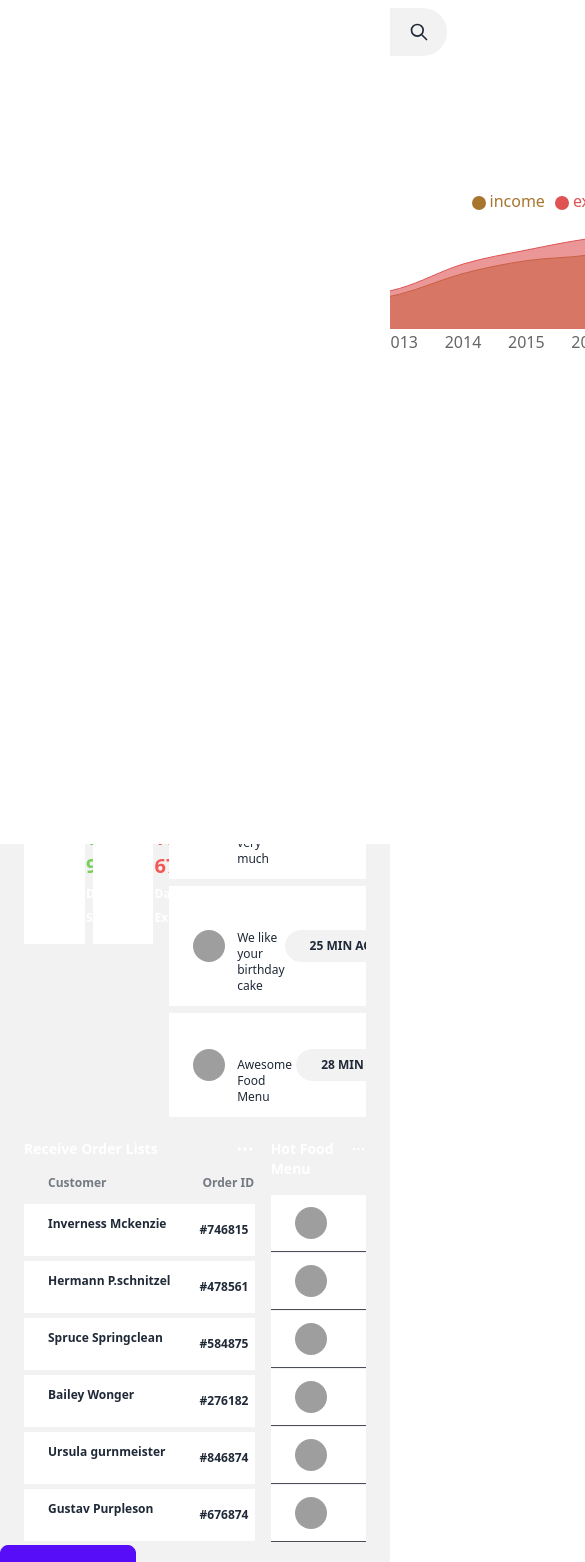
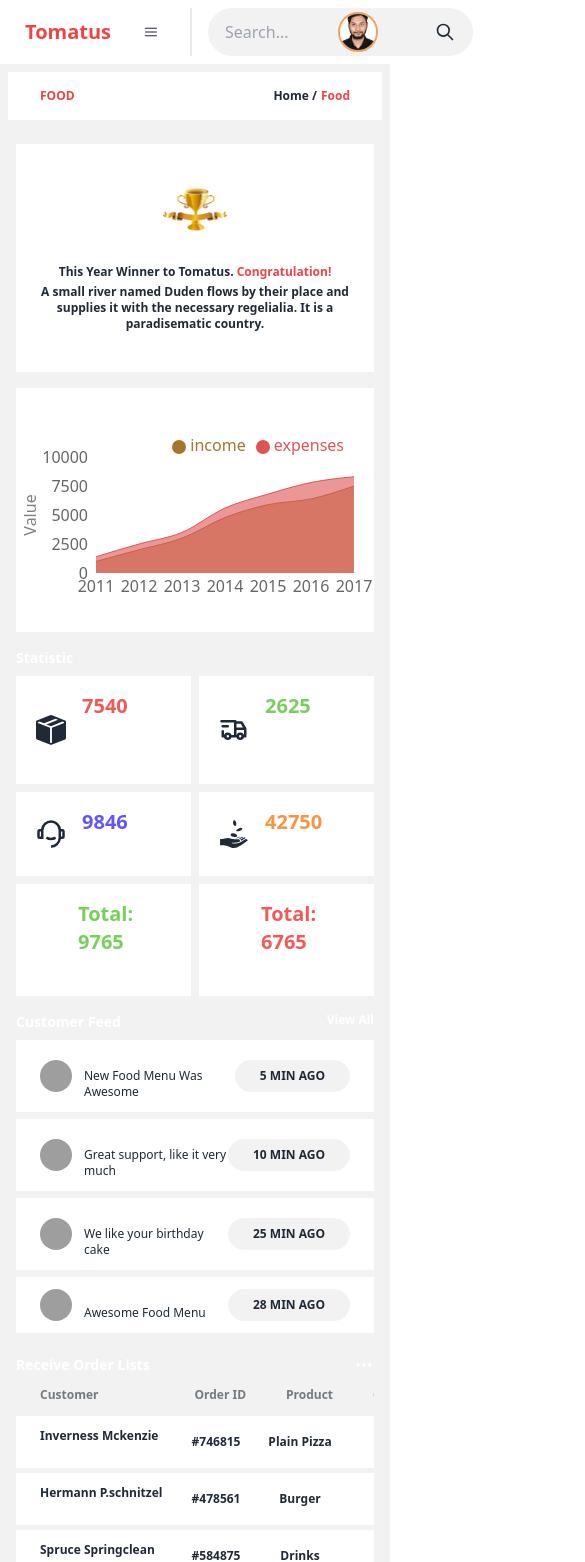
Before and after one commit to mirzaistiakhislam/tomatus-clone, a React (Vite) app: page / in a window 390 px wide. Shown: the top 1562 px of the page, 585 px wide, since content can reach past the window. Built offline with nearby package versions, Linux system fonts and the light colour scheme; grey boxes are pictures that could not be loaded; some icons are missing.

Commit message:
done home page responsive

```diff
--- a/src/components/CustomerFeed/CustomerFeed.jsx
+++ b/src/components/CustomerFeed/CustomerFeed.jsx
@@ -35,7 +35,7 @@ const CustomerFeed = () => {
     ]
 
     return (
-        <div className="mr-6 mt-2">
+        <div className="md:mt-2">
             <div className="flex justify-between">
                 <h5 className="text-sm font-semibold text-white mb-2">Customer Feed</h5>
                 <h5 className="text-xs font-semibold text-white mb-2">View All</h5>
--- a/src/components/EarningGraph/EarningGraph.jsx
+++ b/src/components/EarningGraph/EarningGraph.jsx
@@ -1,5 +1,4 @@
-
-import { AreaChart, Area, XAxis, YAxis, Tooltip, Legend, Label } from 'recharts';
+import { AreaChart, Area, XAxis, YAxis, Tooltip, Legend, Label, ResponsiveContainer } from 'recharts';
 
 const data = [
     { name: '2011', income: 1000, expenses: 1400 },
@@ -13,11 +12,10 @@ const data = [
 
 const EarningGraph = () => {
     return (
-        <div className='bg-base-100 col-span-5 pt-10 px-6 pb-6 mr-6 relative text-white'>
-            <div className='absolute text-sm font-semibold top-6'>Earning Graph</div>
+        <div className='bg-base-100 pt-10 md:px-6 pb-6 relative text-white'>
+            <div className='absolute text-sm font-semibold top-6 left-6'>Earning Graph</div>
+            <ResponsiveContainer width="100%" height={180}>
                 <AreaChart
-                width={480}
-                height={180}
                     data={data}
                     margin={{
                         top: 5,
@@ -25,17 +23,17 @@ const EarningGraph = () => {
                         left: 20,
                         bottom: 5,
                     }}
-
                 >
                     <XAxis dataKey="name" axisLine={false} tickLine={false} />
                     <YAxis axisLine={false} tickLine={false}>
                         <Label value="Value" angle={-90} position="insideLeft" style={{ textAnchor: 'middle' }} offset={-6} />
                     </YAxis>
                     <Tooltip />
-                <Legend layout="horizontal" verticalAlign="top" align="right" iconType="circle" fontSize={6} />
+                    <Legend layout="horizontal" verticalAlign="top" align="right" iconType="circle" />
                     <Area type="monotone" dataKey="income" stroke="#A8752F" fill="#A8752F" />
                     <Area type="monotone" dataKey="expenses" stroke="#DF5352" fill="#DF5352" />
                 </AreaChart>
+            </ResponsiveContainer>
         </div>
     );
 };
--- a/src/components/HotFoodMenu/HotFoodMenu.jsx
+++ b/src/components/HotFoodMenu/HotFoodMenu.jsx
@@ -50,10 +50,10 @@ const HotFoodMenu = () => {
     ]
 
     return (
-        <div className="mr-6">
+        <div className="">
             <div className="">
                 <div className="flex justify-between mb-2">
-                    <h5 className="text-sm font-semibold text-white mb-2">Hot Food Menu</h5>
+                    <h5 className="text-sm font-semibold text-white md:mb-2">Hot Food Menu</h5>
                     <svg xmlns="http://www.w3.org/2000/svg" fill="none" viewBox="0 0 24 24" className="inline-block w-5 h-5 stroke-current text-white"><path strokeLinecap="round" strokeLinejoin="round" strokeWidth="2" d="M5 12h.01M12 12h.01M19 12h.01M6 12a1 1 0 11-2 0 1 1 0 012 0zm7 0a1 1 0 11-2 0 1 1 0 012 0zm7 0a1 1 0 11-2 0 1 1 0 012 0z"></path></svg>
                 </div>
                 <div className="overflow-x-auto">
--- a/src/components/NavBar/NavBar.jsx
+++ b/src/components/NavBar/NavBar.jsx
@@ -1,14 +1,14 @@
 import user from '../../assets/user.jpg';
-
-const NavBar = () => {
+import { RxHamburgerMenu } from "react-icons/rx";
+const NavBar = ({ htmlFor }) => {
     return (
         <div className="navbar bg-base-100 mb-2">
             <div className="navbar-start">
                 <div className="md:w-2/5 flex justify-between">
                     <a className="btn btn-ghost normal-case text-xl text-red-500">Tomatus</a>
-                    <button>
-                        <svg xmlns="http://www.w3.org/2000/svg" fill="none" viewBox="0 0 24 24" className="inline-block w-5 h-5 stroke-current"><path strokeLinecap="round" strokeLinejoin="round" strokeWidth="2" d="M4 6h16M4 12h16M4 18h16"></path></svg>
-                    </button>
+                    <label htmlFor={htmlFor} className="btn bg-base-100 drawer-button border-0">
+                        <RxHamburgerMenu />
+                    </label>
                 </div>
                 {/* divider  */}
                 <div className="divider divider-horizontal"></div>
--- a/src/components/Prize/Prize.jsx
+++ b/src/components/Prize/Prize.jsx
@@ -2,7 +2,7 @@ import prize from '../../assets/prize.png';
 
 const Prize = () => {
     return (
-        <div className="bg-base-100 ml-6">
+        <div className="bg-base-100">
             <div className="w-full bg-base-100 py-10 px-4">
                 <figure className="mx-auto h-12 w-16">
                     <img src={prize} alt="" className="rounded-xl h-12 w-16" />
--- a/src/components/ReceiveOrderLists/ReceiveOrderLists.jsx
+++ b/src/components/ReceiveOrderLists/ReceiveOrderLists.jsx
@@ -61,9 +61,9 @@ const ReceiveOrderLists = () => {
 
 
     return (
-        <div className="ml-6">
+        <div className="">
             <div className="flex justify-between">
-                <h5 className="text-sm font-semibold text-white mb-1">Receive Order Lists</h5>
+                <h5 className="text-sm font-semibold text-white md:mb-1">Receive Order Lists</h5>
                 <svg xmlns="http://www.w3.org/2000/svg" fill="none" viewBox="0 0 24 24" className="inline-block w-5 h-5 stroke-current text-white"><path strokeLinecap="round" strokeLinejoin="round" strokeWidth="2" d="M5 12h.01M12 12h.01M19 12h.01M6 12a1 1 0 11-2 0 1 1 0 012 0zm7 0a1 1 0 11-2 0 1 1 0 012 0zm7 0a1 1 0 11-2 0 1 1 0 012 0z"></path></svg>
 
             </div>
--- a/src/components/Statistic/Statistic.jsx
+++ b/src/components/Statistic/Statistic.jsx
@@ -7,7 +7,7 @@ import { PiChartLineDownBold, PiChartLineUpBold } from "react-icons/pi";
 const Statistic = () => {
 
     return (
-        <div className="ml-6 -mt-4">
+        <div className="md:-mt-4">
             <div className="flex justify-between">
                 <h5 className="text-sm font-semibold text-white mb-2">Statistic</h5>
             </div>
--- a/src/pages/Home/Home.css
+++ /dev/null
@@ -1,16 +0,0 @@
-.menu ul {
-    list-style-type: none;
-    padding: 0;
-}
-
-.menu ul li {
-    border-top: none;
-}
-
-.menu li {
-    border-bottom-width: 0;
-}
-
-.menu ul li {
-    border: none;
-}
--- a/src/pages/Home/Home.jsx
+++ b/src/pages/Home/Home.jsx
@@ -1,6 +1,8 @@
+import { Link } from "react-router-dom";
 import NavBar from "../../components/NavBar/NavBar";
 import { BiLogoLinkedin, BiSolidDashboard } from "react-icons/bi";
-import './Home.css';
+import { BiLogoFacebook } from "react-icons/bi";
+import { AiOutlineGooglePlus, AiOutlineTwitter } from "react-icons/ai";
 import Nav from "../../components/Nav/Nav";
 import Prize from "../../components/Prize/Prize";
 import EarningGraph from "../../components/EarningGraph/EarningGraph";
@@ -8,69 +10,66 @@ import Statistic from "../../components/Statistic/Statistic";
 import CustomerFeed from "../../components/CustomerFeed/CustomerFeed";
 import ReceiveOrderLists from "../../components/ReceiveOrderLists/ReceiveOrderLists";
 import HotFoodMenu from "../../components/HotFoodMenu/HotFoodMenu";
-import { BiLogoFacebook } from "react-icons/bi";
-import { AiOutlineGooglePlus, AiOutlineTwitter } from "react-icons/ai";
-import { Link } from "react-router-dom";
 
 const Home = () => {
     return (
         <div className="bg-base-200">
-            <NavBar></NavBar>
+            <NavBar htmlFor="my-drawer-2"></NavBar>
             <div className="drawer lg:drawer-open">
                 <input id="my-drawer-2" type="checkbox" className="drawer-toggle" />
-                <div className="drawer-content">
+                <div className="drawer-content ">
                     {/* Page content here */}
                     <Nav home='FOOD' food='Food'></Nav>
-                    <div className="grid grid-cols-12 gap-4">
-                        <div className="col-span-5">
+                    <div className="grid grid-cols-1 md:grid-cols-12 gap-4 mx-4">
+                        <div className="md:col-span-5">
                             <Prize></Prize>
                         </div>
-                        <div className="col-span-7">
+                        <div className="md:col-span-7">
                             <EarningGraph></EarningGraph>
                         </div>
-                        <div className="col-span-5">
+                        <div className="md:col-span-5">
                             <Statistic></Statistic>
                         </div>
-                        <div className="col-span-7">
+                        <div className="md:col-span-7">
                             <CustomerFeed></CustomerFeed>
                         </div>
-                        <div className="col-span-8">
+                        <div className="md:col-span-8">
                             <ReceiveOrderLists></ReceiveOrderLists>
                         </div>
-                        <div className="col-span-4">
+                        <div className="md:col-span-4">
                             <HotFoodMenu></HotFoodMenu>
                         </div>
                     </div>
-                    <label htmlFor="my-drawer-2" className="btn btn-primary drawer-button lg:hidden">Open drawer</label>
+                    {/* <label htmlFor="my-drawer-2" className="btn btn-primary drawer-button lg:hidden">Open drawer</label> */}
 
                 </div>
-                <div className="drawer-side bg-base-100">
+                <div className="drawer-side md:bg-base-100">
                     <label htmlFor="my-drawer-2" aria-label="close sidebar" className="drawer-overlay"></label>
-                    <ul className="menu p-4 w-[282px] min-h-full text-base-content list-none">
+                    <ul className="menu p-4 w-[282px] min-h-full text-base-content list-none mb-10 bg-base-100">
                         {/* Sidebar content here */}
                         <h2 className="menu-title uppercase text-red-500">Main</h2>
                         <div className="font-semibold ml-2">
-                            <li className="bg-base-200 border-2 border-y-0 border-r-0 border-l-red-500"><a> <BiSolidDashboard size={20} /> <span className="text-red-500">Dashboard</span></a></li>
+                            <li className="bg-base-200 border-2 border-y-0 border-r-0 border-l-red-500 mb-2"><a> <BiSolidDashboard size={20} /> <span className="text-red-500">Dashboard</span></a></li>
                             <div className="ml-7">
-                                <li><Link>Menu Layout</Link></li>
-                                <li><Link>Order List</Link></li>
-                                <li><Link to='/chef-page'>Chef Page</Link></li>
-                                <li><Link>Customer Reviews</Link></li>
-                                <li><Link>Upload Menu</Link></li>
+                                <li className="mb-2"><Link>Menu Layout</Link></li>
+                                <li className="mb-2"><Link>Order List</Link></li>
+                                <li className="mb-2"><Link to='/chef-page'>Chef Page</Link></li>
+                                <li className="mb-2"><Link>Customer Reviews</Link></li>
+                                <li className="mb-2"><Link>Upload Menu</Link></li>
                             </div>
                         </div>
                         <h2 className="menu-title uppercase text-red-500">Authentication Pages</h2>
                         <div className="font-semibold ml-2">
                             <div className="ml-7">
-                                <li><a>Login</a></li>
-                                <li><a>Register Now</a></li>
-                                <li><a>Lock Screen</a></li>
-                                <li><a>Recover Password</a></li>
+                                <li className="mb-2"><a>Login</a></li>
+                                <li className="mb-2"><a>Register Now</a></li>
+                                <li className="mb-2"><a>Lock Screen</a></li>
+                                <li className="mb-2"><a>Recover Password</a></li>
                             </div>
                         </div>
                     </ul>
 
-                    <footer className="absolute bottom-0 w-full p-4 bg-base-100">
+                    <footer className="absolute bottom-0 p-4 bg-base-100 w-[282px] md:w-full">
                         <div className="flex justify-center gap-2 text-sm mb-2">
                             <BiLogoFacebook color="#3A5896" />
                             <AiOutlineTwitter color="#1E91D8" />
@@ -81,6 +80,7 @@ const Home = () => {
                     </footer>
                 </div>
             </div>
+
         </div>
     );
 };
```
Also changed, not shown: 1 other file (tests, documents, lock files or other folders). Lines whose indentation alone changed are shown as unchanged.
